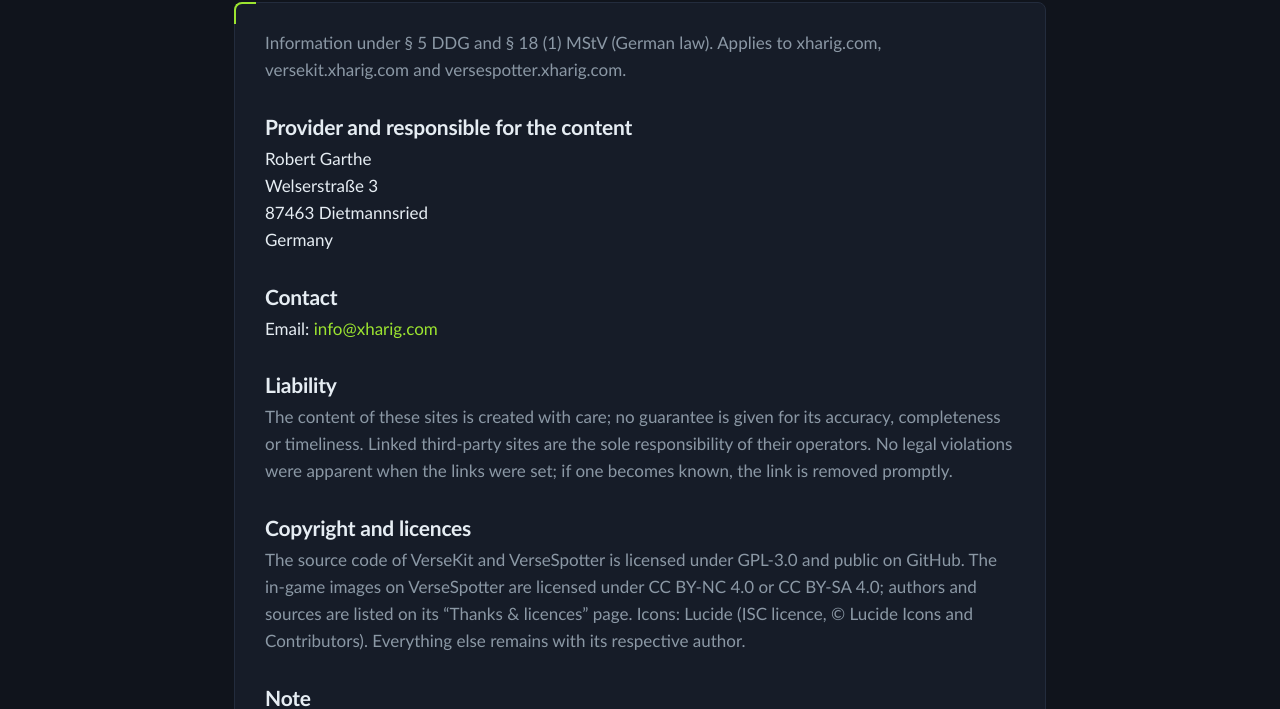
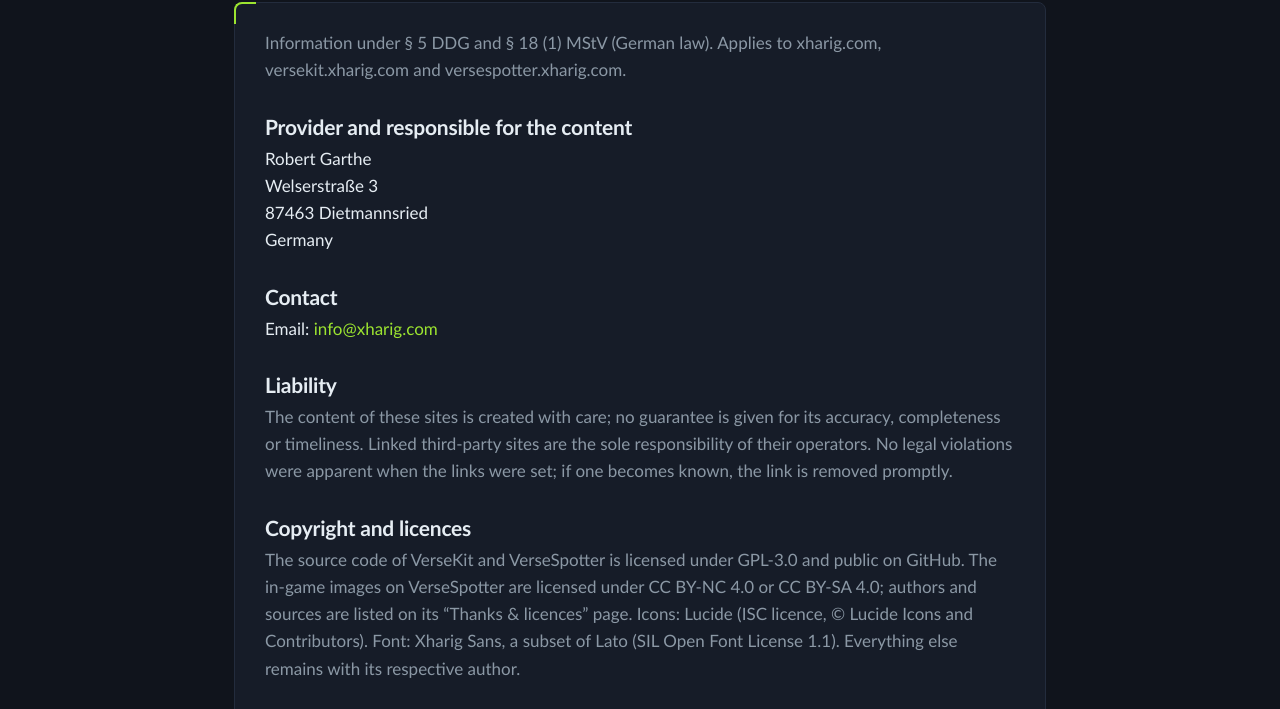
Before and after one commit to Xharig/xharig.com, a plain HTML site: page impressum.html in a window 1280 px wide. Shown: the part 240-949 px from the top of the page. Drawn offline with Linux system fonts and the light colour scheme.

Commit message:
Site: Rename the web font subset to Xharig Sans
A Latin subset of Lato is a modified version under the SIL OFL, which may not carry the Reserved Font Name. Files xharig-sans-400/700.woff2 built by the VerseKit font tool, basis.css (same as VerseKit) uses the new family name; OFL.txt stays and schrift/README.txt says what was changed. The licence list names the font.

```diff
--- a/assets/basis.css
+++ b/assets/basis.css
@@ -8,20 +8,20 @@
    corners and buttons, never as a large area. One background for the
    whole page: sections are told apart by lines, not by colour changes.
    Signature: the two accent corners of VerseKit's boxes (.winkel).
-   Everything is served by the site itself: Lato (SIL OFL, schrift/),
+   Everything is served by the site itself: Xharig Sans (a Lato subset, SIL OFL, schrift/),
    Lucide icons (ISC, symbole/), no third-party fonts or CDNs.
    --------------------------------------------------------------- */
 
 @font-face{
-  font-family:"Lato";font-style:normal;font-weight:400;font-display:swap;
-  src:url(schrift/lato-400.woff2) format("woff2");
+  font-family:"Xharig Sans";font-style:normal;font-weight:400;font-display:swap;
+  src:url(schrift/xharig-sans-400.woff2) format("woff2");
   unicode-range:U+0020-007E,U+00A0-00FF,U+0131,U+0152-0153,U+02C6,U+02DA,U+02DC,
     U+2010-2014,U+2018-201E,U+2022,U+2026,U+2039-203A,U+20AC,U+2122,U+2190-2193,
     U+2212,U+FB01-FB02;
 }
 @font-face{
-  font-family:"Lato";font-style:normal;font-weight:700;font-display:swap;
-  src:url(schrift/lato-700.woff2) format("woff2");
+  font-family:"Xharig Sans";font-style:normal;font-weight:700;font-display:swap;
+  src:url(schrift/xharig-sans-700.woff2) format("woff2");
   unicode-range:U+0020-007E,U+00A0-00FF,U+0131,U+0152-0153,U+02C6,U+02DA,U+02DC,
     U+2010-2014,U+2018-201E,U+2022,U+2026,U+2039-203A,U+20AC,U+2122,U+2190-2193,
     U+2212,U+FB01-FB02;
@@ -49,7 +49,7 @@
 @media (prefers-reduced-motion:no-preference){html{scroll-behavior:smooth}}
 body{
   margin:0;background:var(--grund);color:var(--text);
-  font-family:"Lato","Segoe UI",system-ui,-apple-system,"Helvetica Neue",Arial,sans-serif;
+  font-family:"Xharig Sans","Segoe UI",system-ui,-apple-system,"Helvetica Neue",Arial,sans-serif;
   font-size:17px;line-height:1.6;
   -webkit-font-smoothing:antialiased;
 }
--- a/impressum.html
+++ b/impressum.html
@@ -8,9 +8,9 @@
 <meta name="robots" content="noindex, nofollow">
 <title data-de="Impressum | Xharig" data-en="Legal notice | Xharig">Impressum | Xharig</title>
 <link rel="icon" href="assets/versespotter-logo.svg" type="image/svg+xml">
-<link rel="preload" href="assets/schrift/lato-400.woff2" as="font" type="font/woff2" crossorigin>
-<link rel="preload" href="assets/schrift/lato-700.woff2" as="font" type="font/woff2" crossorigin>
-<link rel="stylesheet" href="assets/basis.css?v=1">
+<link rel="preload" href="assets/schrift/xharig-sans-400.woff2" as="font" type="font/woff2" crossorigin>
+<link rel="preload" href="assets/schrift/xharig-sans-700.woff2" as="font" type="font/woff2" crossorigin>
+<link rel="stylesheet" href="assets/basis.css?v=2">
 <link rel="stylesheet" href="assets/text.css?v=3">
 </head>
 <body>
@@ -69,8 +69,8 @@
          data-en="The content of these sites is created with care; no guarantee is given for its accuracy, completeness or timeliness. Linked third-party sites are the sole responsibility of their operators. No legal violations were apparent when the links were set; if one becomes known, the link is removed promptly.">Die Inhalte dieser Seiten werden mit Sorgfalt erstellt; für Richtigkeit, Vollständigkeit und Aktualität wird keine Gewähr übernommen. Für verlinkte fremde Seiten sind allein deren Betreiber verantwortlich. Beim Setzen der Links waren dort keine Rechtsverstöße erkennbar; wird einer bekannt, wird der Link umgehend entfernt.</p>
 
       <h2 data-de="Urheberrecht und Lizenzen" data-en="Copyright and licences">Urheberrecht und Lizenzen</h2>
-      <p class="leise" data-de="Der Quellcode von VerseKit und VerseSpotter steht unter der GPL-3.0 und liegt offen auf GitHub. Die Spielbilder bei VerseSpotter stehen unter CC BY-NC 4.0 bzw. CC BY-SA 4.0; Urheber und Quellen nennt dort die Seite „Danke &amp; Lizenzen“. Symbole: Lucide (ISC-Lizenz, © Lucide Icons and Contributors). Alles Übrige bleibt beim jeweiligen Urheber."
-         data-en="The source code of VerseKit and VerseSpotter is licensed under GPL-3.0 and public on GitHub. The in-game images on VerseSpotter are licensed under CC BY-NC 4.0 or CC BY-SA 4.0; authors and sources are listed on its “Thanks &amp; licences” page. Icons: Lucide (ISC licence, © Lucide Icons and Contributors). Everything else remains with its respective author.">Der Quellcode von VerseKit und VerseSpotter steht unter der GPL-3.0 und liegt offen auf GitHub. Die Spielbilder bei VerseSpotter stehen unter CC BY-NC 4.0 bzw. CC BY-SA 4.0; Urheber und Quellen nennt dort die Seite „Danke &amp; Lizenzen“. Symbole: Lucide (ISC-Lizenz, © Lucide Icons and Contributors). Alles Übrige bleibt beim jeweiligen Urheber.</p>
+      <p class="leise" data-de="Der Quellcode von VerseKit und VerseSpotter steht unter der GPL-3.0 und liegt offen auf GitHub. Die Spielbilder bei VerseSpotter stehen unter CC BY-NC 4.0 bzw. CC BY-SA 4.0; Urheber und Quellen nennt dort die Seite „Danke &amp; Lizenzen“. Symbole: Lucide (ISC-Lizenz, © Lucide Icons and Contributors). Schrift: Xharig Sans, eine Teilmenge von Lato (SIL Open Font License 1.1). Alles Übrige bleibt beim jeweiligen Urheber."
+         data-en="The source code of VerseKit and VerseSpotter is licensed under GPL-3.0 and public on GitHub. The in-game images on VerseSpotter are licensed under CC BY-NC 4.0 or CC BY-SA 4.0; authors and sources are listed on its “Thanks &amp; licences” page. Icons: Lucide (ISC licence, © Lucide Icons and Contributors). Font: Xharig Sans, a subset of Lato (SIL Open Font License 1.1). Everything else remains with its respective author.">Der Quellcode von VerseKit und VerseSpotter steht unter der GPL-3.0 und liegt offen auf GitHub. Die Spielbilder bei VerseSpotter stehen unter CC BY-NC 4.0 bzw. CC BY-SA 4.0; Urheber und Quellen nennt dort die Seite „Danke &amp; Lizenzen“. Symbole: Lucide (ISC-Lizenz, © Lucide Icons and Contributors). Schrift: Xharig Sans, eine Teilmenge von Lato (SIL Open Font License 1.1). Alles Übrige bleibt beim jeweiligen Urheber.</p>
 
       <h2 data-de="Hinweis" data-en="Note">Hinweis</h2>
       <p class="leise" data-de="Ein privates, nicht kommerzielles Fan-Projekt. VerseKit und VerseSpotter sind kostenlos und quelloffen; Spenden sind freiwillig und begründen keinen Anspruch."
```
Also changed, not shown: 404.html (+3 -3 lines), datenschutz.html (+3 -3 lines), en/index.html (+3 -3 lines), index.html (+3 -3 lines), assets/schrift/README.txt (added), assets/schrift/lato-400.woff2 (deleted), assets/schrift/lato-700.woff2 (deleted), assets/schrift/xharig-sans-400.woff2 (added), assets/schrift/xharig-sans-700.woff2 (added), 1 other file.
